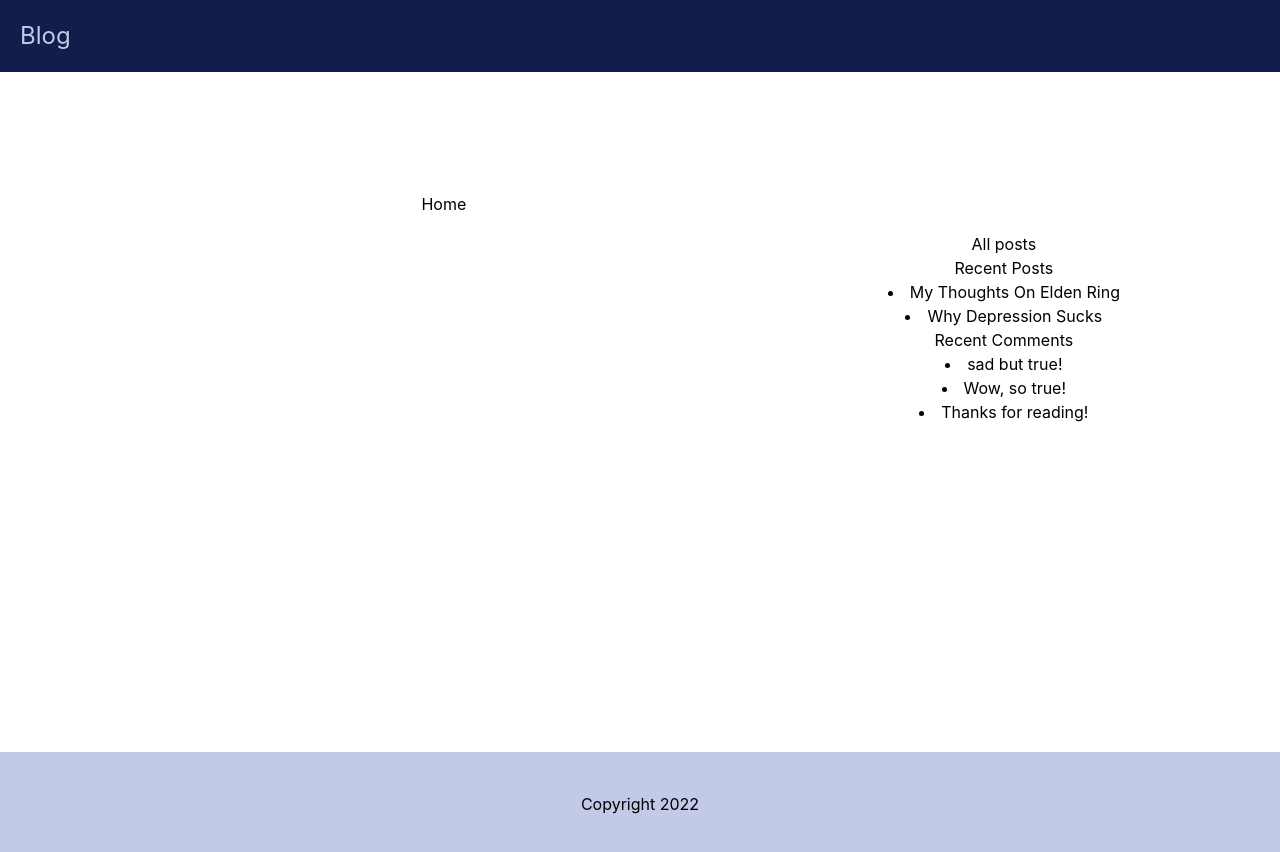
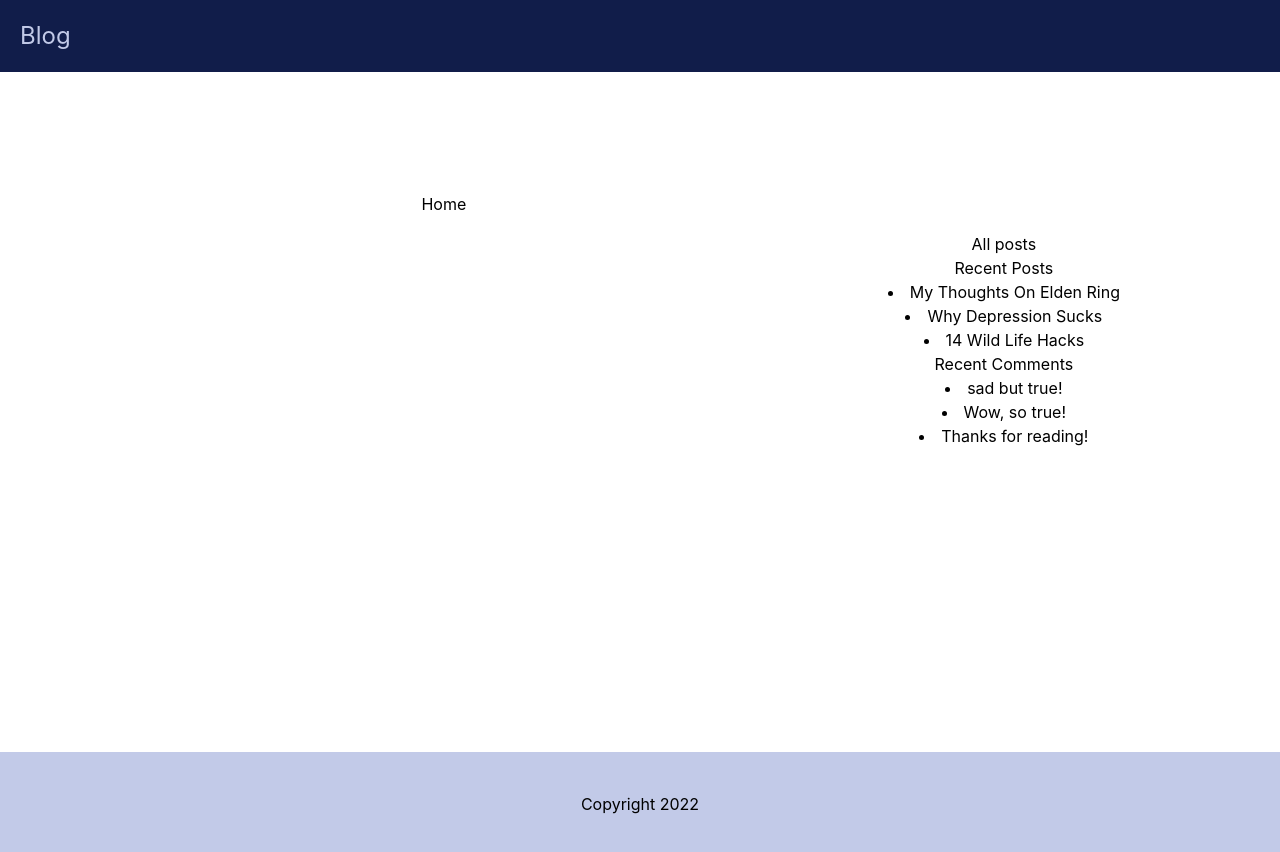
Before and after one commit to DeadpanCakes/BlogFrontEnd, a React (Create React App) app: page / in a window 1280 px wide. Shown: the top 852 px of the page. Built offline with nearby package versions, Linux system fonts and the light colour scheme.

Commit message:
added some more placeholder posts

```diff
--- a/src/datasets/posts.ts
+++ b/src/datasets/posts.ts
@@ -28,6 +28,32 @@ const samplePosts = [
     get url() {
       return `/posts/${this._id}`
     }
+  },  {
+    _id: 487013701,
+    title: "14 Wild Life Hacks",
+    content:
+      "Blanditiis vel qui est dolorem cum assumenda eius. Voluptatem eius natus. Et cumque rem itaque id similique. Voluptas aut consequatur animi fuga ut minus reprehenderit alias. Deleniti expedita totam non aspernatur sed ea earum. Saepe voluptas inventore dolore facilis id. Ducimus eaque recusandae ullam perspiciatis. Libero culpa quod perferendis quo sequi vitae omnis aspernatur fugiat. In alias quia. Nihil omnis fugit accusantium magnam. Consequatur ut ut omnis aliquam laboriosam. Vel ut facilis dolor qui dolore ut repellat.",
+    author: users[2],
+    tags: ["Tips and Tricks"],
+    isPublished: false,
+    timestamp: new Date(),
+    lastUpdate: new Date(),
+    get url() {
+      return `/posts/${this._id}`
+    }
+  },  {
+    _id: 487014702,
+    title: "Recipe For Sandwich",
+    content:
+      "Blanditiis vel qui est dolorem cum assumenda eius. Voluptatem eius natus. Et cumque rem itaque id similique. Voluptas aut consequatur animi fuga ut minus reprehenderit alias. Deleniti expedita totam non aspernatur sed ea earum. Saepe voluptas inventore dolore facilis id. Ducimus eaque recusandae ullam perspiciatis. Libero culpa quod perferendis quo sequi vitae omnis aspernatur fugiat. In alias quia. Nihil omnis fugit accusantium magnam. Consequatur ut ut omnis aliquam laboriosam. Vel ut facilis dolor qui dolore ut repellat.",
+    author: users[0],
+    tags: ["Food", "Recipes"],
+    isPublished: false,
+    timestamp: new Date(),
+    lastUpdate: new Date(),
+    get url() {
+      return `/posts/${this._id}`
+    }
   },
 ];
 
```
